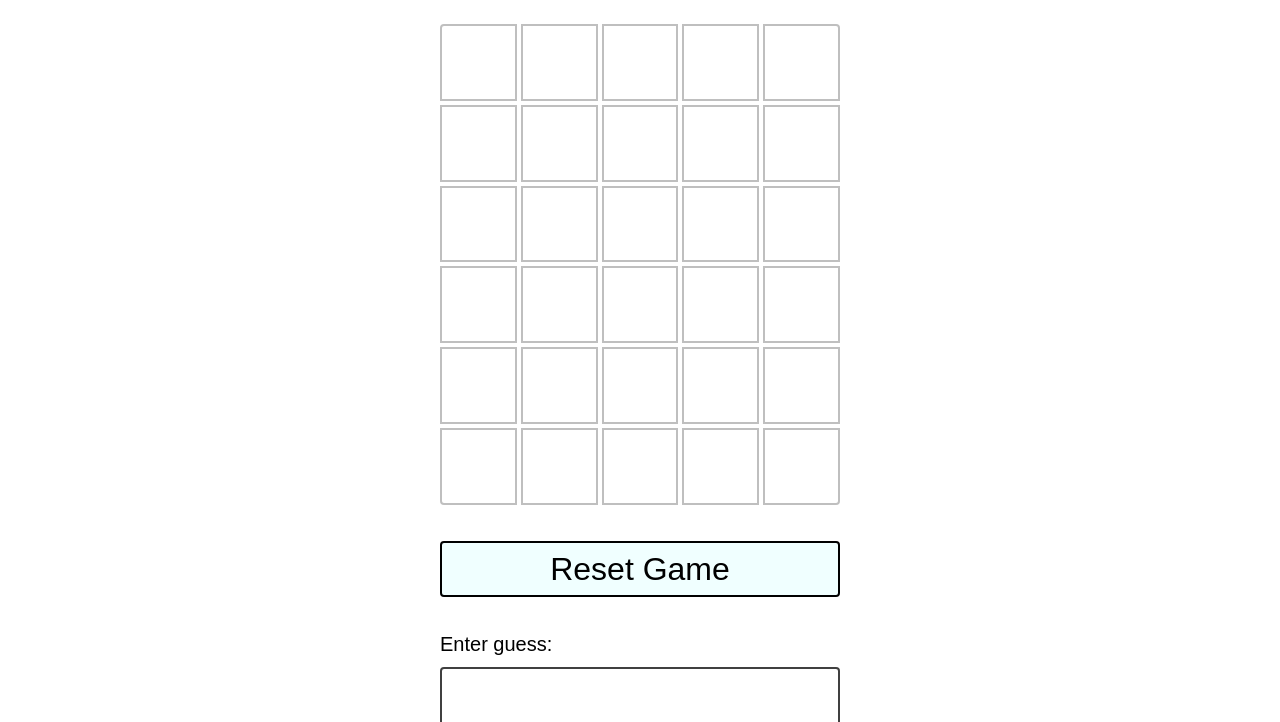
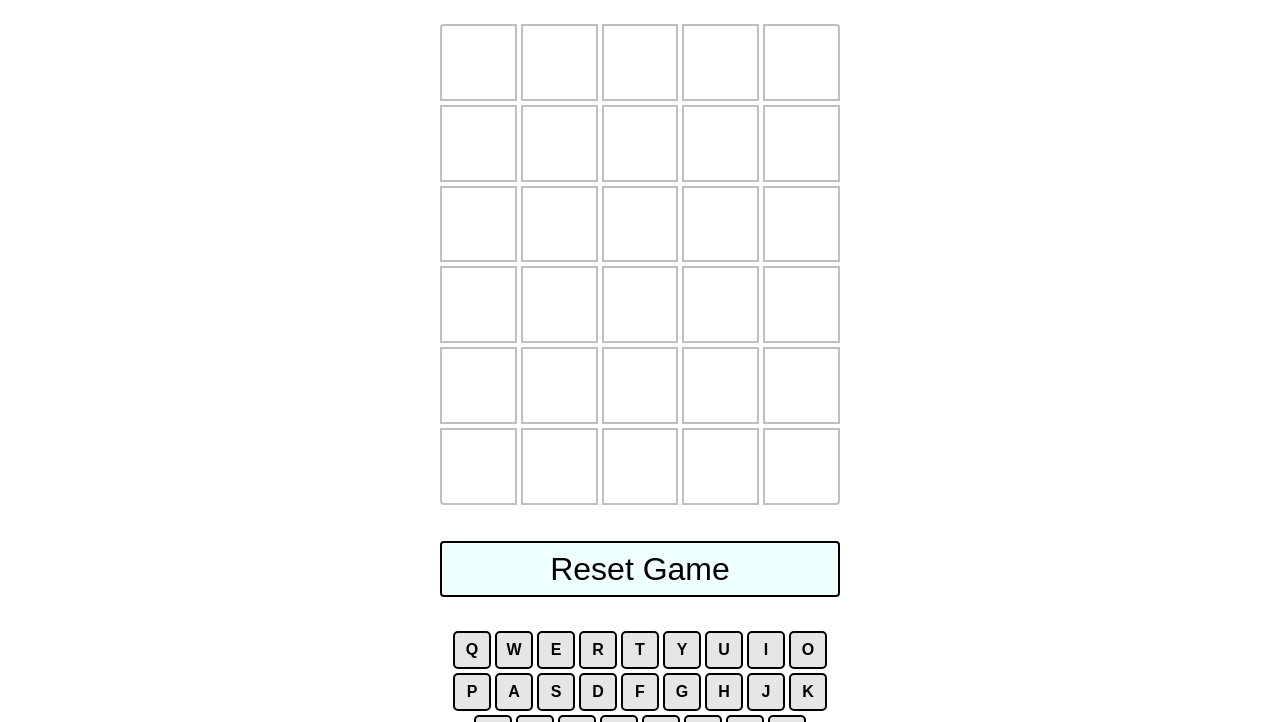
Before and after one commit to ivanvarella/wordleGame, a React app: page / in a window 1280 px wide. Shown: the part 72-794 px from the top of the page. Built offline with nearby package versions, Linux system fonts and the light colour scheme.

Commit message:
Add Keyboard with state on input

```diff
--- a/src/components/Game/Game.js
+++ b/src/components/Game/Game.js
@@ -8,6 +8,7 @@ import GuessInput from "../GuessInput/GuessInput";
 import GuessResults from "../GuessResults/GuessResults";
 import BannerGameOver from "../BannerGameOver/BannerGameOver";
 import ButtonReset from "../ButtonReset/ButtonReset";
+import Keyboard from "../Keyboard/Keyboard";
 
 // Pick a random word on every pageload.
 let answer = sample(WORDS);
@@ -59,6 +60,13 @@ function Game() {
 
       <ButtonReset resetGame={resetGame} />
 
+      <Keyboard
+        guessInput={guessInput}
+        setGuessInput={setGuessInput}
+        guessedWords={guessedWords}
+        answer={answer}
+      />
+
       <GuessInput
         guessInput={guessInput}
         setGuessInput={setGuessInput}
--- /dev/null
+++ b/src/components/KeyKeyboard/KeyKeyboard.js
@@ -0,0 +1,39 @@
+import React from "react";
+
+import { checkGuess } from "../../game-helpers";
+import { NUM_OF_GUESSES_ALLOWED } from "../../constants";
+import { range } from "../../utils";
+
+function KeyKeyboard({
+  keyOfKeyboard,
+  guessInput,
+  setGuessInput,
+  guessedWords,
+  answer,
+}) {
+  const handleButton = (keyOfKeyboard) => {
+    nextButtonLetter = guessInput + keyOfKeyboard;
+
+    if (nextButtonLetter.length > 5) {
+      window.alert("Only 5 caracters allowed!");
+      return;
+    }
+
+    setGuessInput(nextButtonLetter);
+  };
+
+  return (
+    <span>
+      <button
+        className="key-keyboard"
+        onClick={() => {
+          handleButton(keyOfKeyboard);
+        }}
+      >
+        {keyOfKeyboard}
+      </button>
+    </span>
+  );
+}
+
+export default KeyKeyboard;
--- /dev/null
+++ b/src/components/KeyKeyboard/index.js
@@ -0,0 +1,2 @@
+export * from './KeyKeyboard';
+export { default } from './KeyKeyboard';
--- /dev/null
+++ b/src/components/Keyboard/Keyboard.js
@@ -0,0 +1,53 @@
+import React from "react";
+
+import KeyKeyboard from "../KeyKeyboard/KeyKeyboard";
+
+function Keyboard({ guessInput, setGuessInput, guessedWords, answer }) {
+  const keys = [
+    "Q",
+    "W",
+    "E",
+    "R",
+    "T",
+    "Y",
+    "U",
+    "I",
+    "O",
+    "P",
+    "A",
+    "S",
+    "D",
+    "F",
+    "G",
+    "H",
+    "J",
+    "K",
+    "L",
+    "Z",
+    "X",
+    "C",
+    "V",
+    "B",
+    "N",
+    "M",
+  ];
+
+  return (
+    <>
+      <div className="keyboard-container">
+        {keys.map((keyOfKeyboard) => (
+          <KeyKeyboard
+            key={crypto.randomUUID() + "-" + keyOfKeyboard}
+            keyOfKeyboard={keyOfKeyboard}
+            guessInput={guessInput}
+            setGuessInput={setGuessInput}
+            guessedWords={guessedWords}
+            answer={answer}
+          />
+        ))}
+      </div>
+    </>
+  );
+}
+
+export default Keyboard;
--- /dev/null
+++ b/src/components/Keyboard/index.js
@@ -0,0 +1,2 @@
+export * from './Keyboard';
+export { default } from './Keyboard';
--- a/src/styles.css
+++ b/src/styles.css
@@ -243,3 +243,56 @@ h1 {
   outline-offset: 4px;
   background-color: azure;
 }
+
+.keyboard-container {
+  display: flexbox;
+  text-align: center;
+  justify-content: center;
+}
+
+.key-keyboard {
+  font-weight: bold;
+  text-align: center;
+  justify-content: center;
+  background-color: hsl(0deg 0% 90%);
+  border: 2px solid black;
+  border-radius: 5px;
+  width: 38px;
+  height: 38px;
+  margin: 2px;
+  cursor: pointer;
+  transition-duration: 0.2s;
+}
+
+.correctKey {
+  background-color: hsl(150deg 70% 30%);
+  color: white;
+}
+
+.misplacedKey {
+  background-color: hsl(50deg 100% 30%);
+  color: white;
+}
+
+.incorrectKey {
+  background-color: hsl(150deg 70% 30%);
+  color: white;
+}
+
+.key-keyboard:hover {
+  background-color: hsl(0deg 0% 75%);
+}
+
+.key-keyboard:active {
+  color: white;
+  background-color: hsl(0deg 0% 50%);
+}
+
+/* --color-success: hsl(150deg 70% 30%);
+--color-warning: hsl(50deg 100% 30%);
+--color-error: hsl(0deg 70% 45%);
+--color-gray-100: hsl(0deg 0% 10%);
+--color-gray-300: hsl(0deg 0% 25%);
+--color-gray-500: hsl(0deg 0% 50%);
+--color-gray-700: hsl(0deg 0% 75%);
+--color-gray-900: hsl(0deg 0% 90%); */
```
